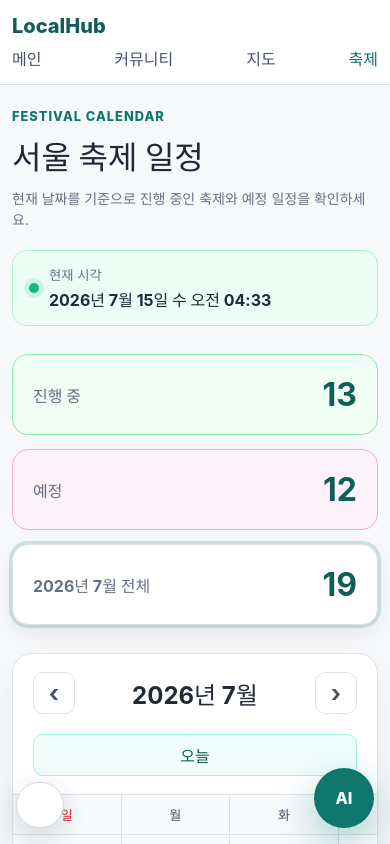
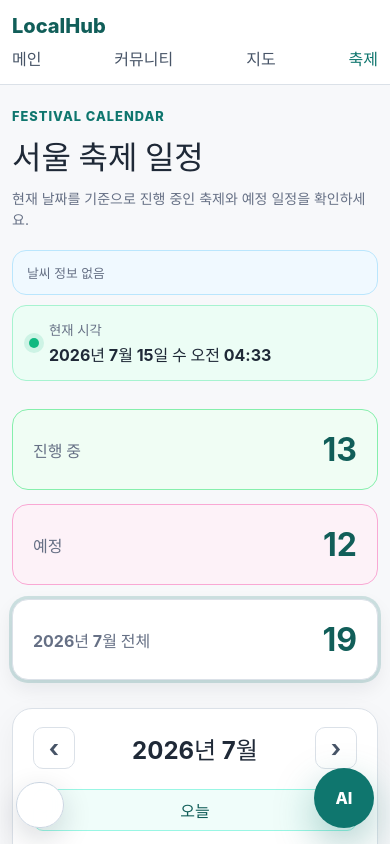
Before and after one commit to sswwdk/ssafy-7-team-project, a Vue app: page /festivals in a window 390 px wide. Shown: the top 844 px of the page. Built offline with nearby package versions, Linux system fonts and the light colour scheme; no server answers.

Commit message:
v10weatherfix

```diff
--- a/src/assets/styles/main.css
+++ b/src/assets/styles/main.css
@@ -772,6 +772,10 @@ p {
   gap: 20px;
 }
 
+.festival-page-heading {
+  flex-wrap: wrap;
+}
+
 .festival-page-heading h1 {
   margin-bottom: 10px;
 }
@@ -783,6 +787,48 @@ p {
   border: 1px solid #a7f3d0;
   border-radius: 14px;
   background: #ecfdf5;
+}
+
+.festival-heading-widgets {
+  display: flex;
+  align-items: stretch;
+  justify-content: flex-end;
+  flex-wrap: wrap;
+  gap: 10px;
+}
+
+.festival-weather-brief {
+  display: flex;
+  align-items: center;
+  gap: 10px;
+  min-width: 190px;
+  padding: 12px 14px;
+  border: 1px solid #bae6fd;
+  border-radius: 14px;
+  background: #f0f9ff;
+}
+
+.festival-weather-brief div {
+  display: grid;
+  gap: 3px;
+}
+
+.festival-weather-brief small {
+  color: var(--muted);
+}
+
+.festival-weather-brief button {
+  padding: 0;
+  border: 0;
+  color: var(--muted);
+  background: transparent;
+  cursor: pointer;
+  font-size: 0.8rem;
+}
+
+.festival-weather-icon {
+  font-size: 2rem;
+  line-height: 1;
 }
 
 .festival-live-time > span {
@@ -1307,6 +1353,11 @@ p {
   background: #102a1c;
 }
 
+:root[data-theme='dark'] .festival-weather-brief {
+  border-color: #164e63;
+  background: #082f49;
+}
+
 :root[data-theme='dark'] .festival-summary-card.status-upcoming {
   border-color: #831843;
   background: #321326;
@@ -1424,6 +1475,16 @@ p {
     min-width: 0;
   }
 
+  .festival-heading-widgets {
+    display: grid;
+    grid-template-columns: 1fr;
+    width: 100%;
+  }
+
+  .festival-weather-brief {
+    min-width: 0;
+  }
+
   .festival-calendar-navigation {
     justify-content: space-between;
   }
--- a/src/views/FestivalCalendarView.vue
+++ b/src/views/FestivalCalendarView.vue
@@ -2,6 +2,7 @@
 import { computed, onMounted, onUnmounted, ref } from 'vue'
 import EmptyState from '@/components/common/EmptyState.vue'
 import { getFestivalItems } from '@/services/regionDataService'
+import { getSeoulWeather } from '@/services/weatherService'
 import { formatDate } from '@/utils/date'
 
 const festivals = getFestivalItems()
@@ -9,7 +10,11 @@ const now = ref(new Date())
 const currentMonth = ref(new Date(now.value.getFullYear(), now.value.getMonth(), 1))
 const selectedDateKey = ref(formatDateKey(now.value))
 const selectedStatus = ref('month')
+const weather = ref(null)
+const weatherError = ref('')
+const isWeatherLoading = ref(false)
 const weekDays = Object.freeze(['일', '월', '화', '수', '목', '금', '토'])
+const weatherController = new AbortController()
 let clockTimer = null
 
 function formatDateKey(date) {
@@ -92,6 +97,29 @@ function goToToday() {
   now.value = today
   currentMonth.value = new Date(today.getFullYear(), today.getMonth(), 1)
   selectedDateKey.value = formatDateKey(today)
+}
+
+async function loadWeather() {
+  if (isWeatherLoading.value) return
+
+  isWeatherLoading.value = true
+  weatherError.value = ''
+
+  try {
+    weather.value = await getSeoulWeather({ signal: weatherController.signal })
+  } catch (error) {
+    if (error.name !== 'AbortError') {
+      weatherError.value = '날씨 정보 없음'
+    }
+  } finally {
+    isWeatherLoading.value = false
+  }
+}
+
+function refreshWeatherWhenVisible() {
+  if (document.visibilityState === 'visible') {
+    loadWeather()
+  }
 }
 
 const currentTimeLabel = computed(() =>
@@ -200,13 +228,17 @@ const festivalStatusSummary = computed(() =>
 )
 
 onMounted(() => {
+  loadWeather()
+  document.addEventListener('visibilitychange', refreshWeatherWhenVisible)
   clockTimer = window.setInterval(() => {
     now.value = new Date()
   }, 30_000)
 })
 
 onUnmounted(() => {
+  document.removeEventListener('visibilitychange', refreshWeatherWhenVisible)
   window.clearInterval(clockTimer)
+  weatherController.abort()
 })
 </script>
 
@@ -218,11 +250,26 @@ onUnmounted(() => {
         <h1>서울 축제 일정</h1>
         <p class="help-text">현재 날짜를 기준으로 진행 중인 축제와 예정 일정을 확인하세요.</p>
       </div>
-      <div class="festival-live-time" aria-live="polite">
-        <span aria-hidden="true"></span>
-        <div>
-          <small>현재 시각</small>
-          <strong>{{ currentTimeLabel }}</strong>
+      <div class="festival-heading-widgets">
+        <div class="festival-weather-brief" aria-live="polite">
+          <span v-if="weather" class="festival-weather-icon" aria-hidden="true">
+            {{ weather.icon }}
+          </span>
+          <div v-if="weather">
+            <small>서울 날씨</small>
+            <strong>{{ weather.temperature }}° · {{ weather.label }}</strong>
+          </div>
+          <span v-else-if="isWeatherLoading">날씨 불러오는 중</span>
+          <button v-else type="button" @click="loadWeather">
+            {{ weatherError || '날씨 다시 불러오기' }}
+          </button>
+        </div>
+        <div class="festival-live-time" aria-live="polite">
+          <span aria-hidden="true"></span>
+          <div>
+            <small>현재 시각</small>
+            <strong>{{ currentTimeLabel }}</strong>
+          </div>
         </div>
       </div>
     </div>
--- a/src/views/HomeView.vue
+++ b/src/views/HomeView.vue
@@ -18,6 +18,8 @@ const isWeatherLoading = ref(false)
 const weatherController = new AbortController()
 
 async function loadWeather() {
+  if (isWeatherLoading.value) return
+
   isWeatherLoading.value = true
   weatherError.value = ''
 
@@ -32,12 +34,22 @@ async function loadWeather() {
   }
 }
 
+function refreshWeatherWhenVisible() {
+  if (document.visibilityState === 'visible') {
+    loadWeather()
+  }
+}
+
 onMounted(() => {
   refreshPosts()
   loadWeather()
+  document.addEventListener('visibilitychange', refreshWeatherWhenVisible)
 })
 
-onUnmounted(() => weatherController.abort())
+onUnmounted(() => {
+  document.removeEventListener('visibilitychange', refreshWeatherWhenVisible)
+  weatherController.abort()
+})
 </script>
 
 <template>
```
